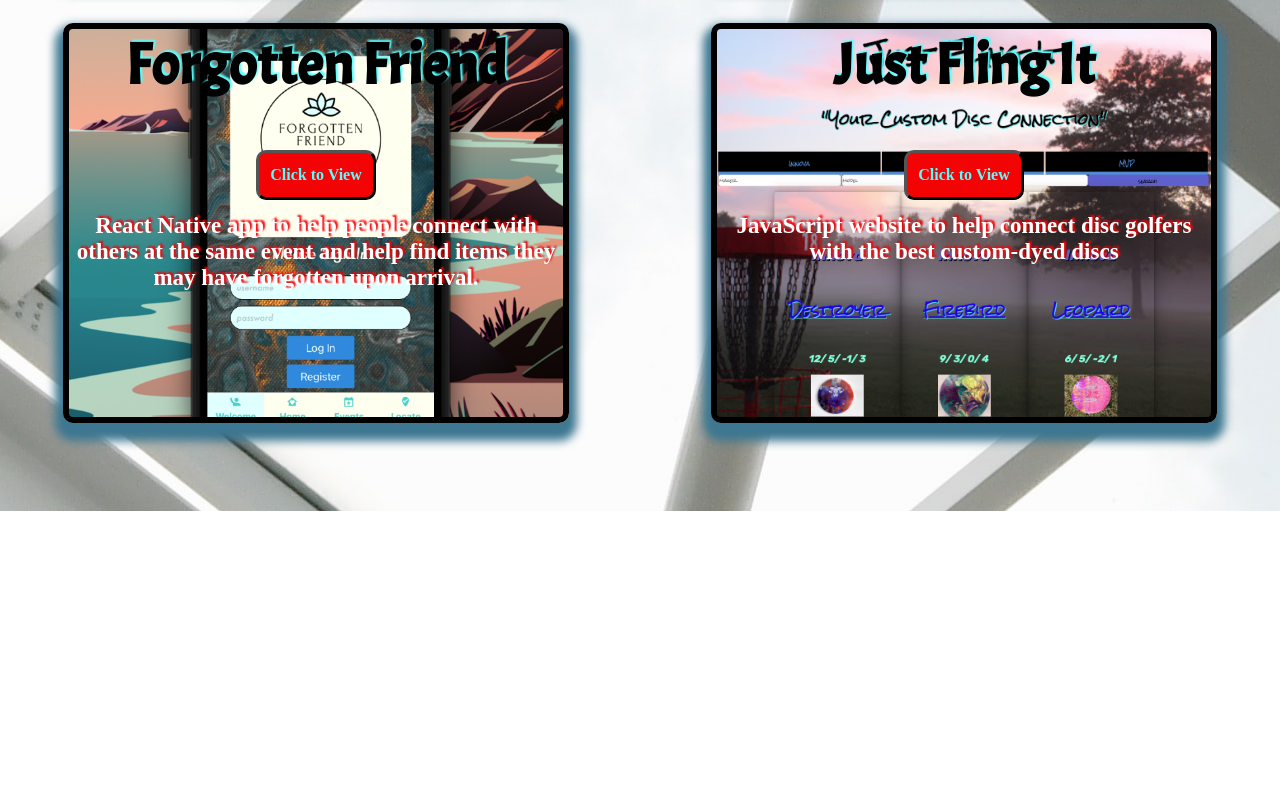
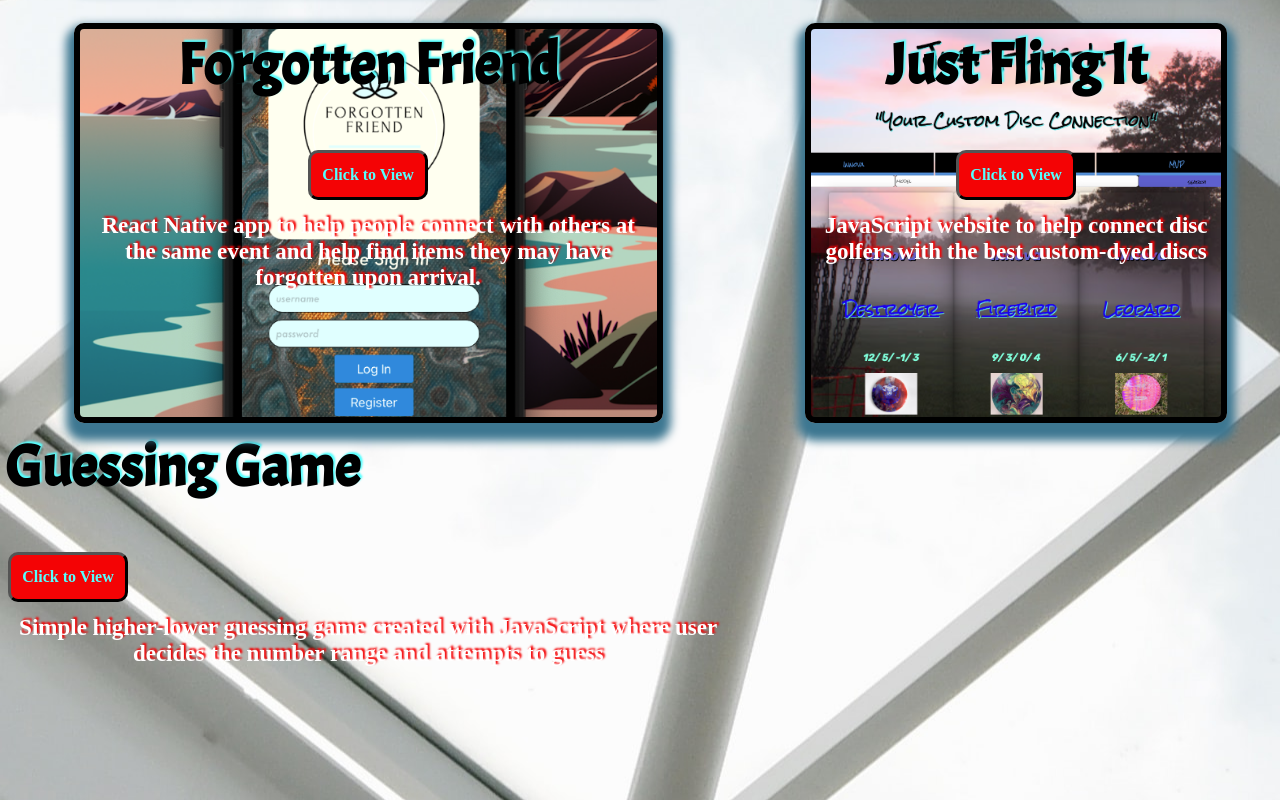
Before and after one commit to Jamondixon/website, a React (Create React App) app: page /projects in a window 1280 px wide. Shown: the part 835-1635 px from the top of the page. Before the commit the page ends 1346 px from the top, so only its background shows below. Built offline with nearby package versions, Linux system fonts and the light colour scheme; a web font is replaced by a local one.

Commit message:
guessing game js

```diff
--- a/src/Pages/Projects/Projects.css
+++ b/src/Pages/Projects/Projects.css
@@ -145,6 +145,9 @@
 .projects-card-four:hover {
     transform: scale(1.1);
 }
+.projects-card-five:hover {
+    transform: scale(1.1);
+}
 
 .projects-card-two {
     background: url('../../Images/cryptocurrent.png') no-repeat center;
--- a/src/Pages/Projects/Projects.js
+++ b/src/Pages/Projects/Projects.js
@@ -70,6 +70,20 @@
                             <h3 className="projects-card-description">JavaScript website to help connect disc golfers with the best custom-dyed discs</h3>
                         </div>
                     </div>
+                    <div className="projects-card-five">
+                        <div className="projects-card-title-container">
+                            <h2 className="projects-card-title">Guessing Game</h2>
+                            <a className="projects-card-link"
+                            href='https://jolly-perlman-1ec2fc.netlify.app/'
+                            target='_blank'
+                            rel='noopener noreferrer'
+                            >
+                                <button className="projects-card-button"
+                                >Click to View</button>
+                            </a>
+                            <h3 className="projects-card-description">Simple higher-lower guessing game created with JavaScript where user decides the number range and attempts to guess</h3>
+                        </div>
+                    </div>
                 </div>
             </div>
         </div>
```
Also changed, not shown: src/Images/GuessingGame.png (added).
